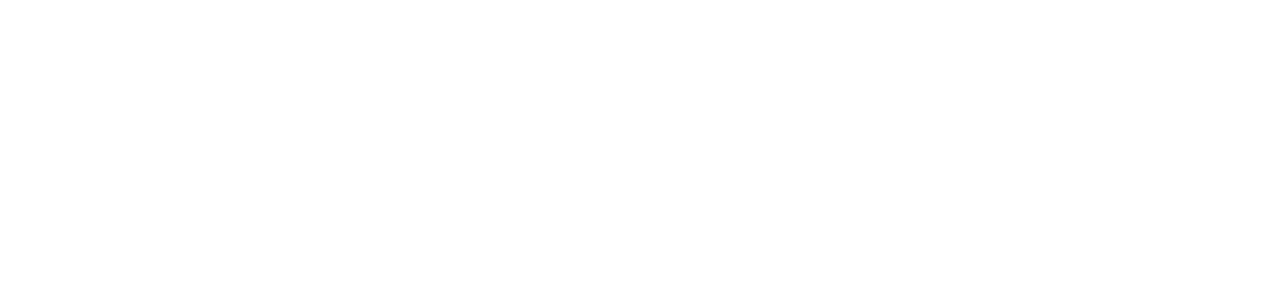
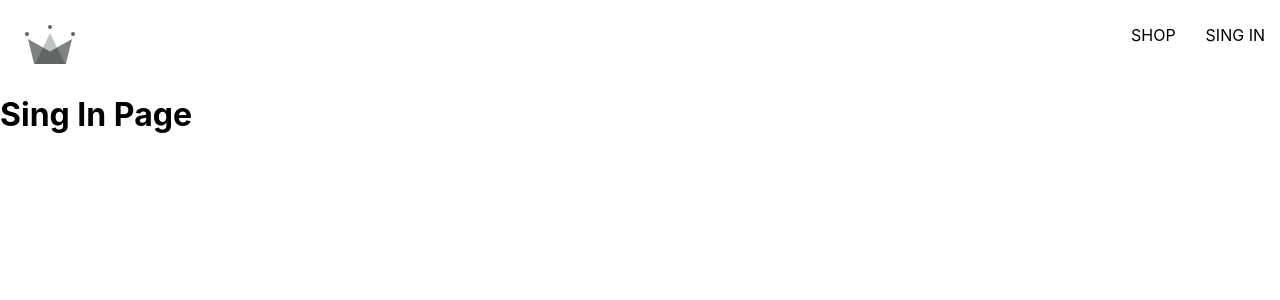
Before and after one commit to DanilKurshanov/react_study, a React (Create React App) app in the folder shop-clothing/: page /sign-in in a window 1280 px wide. Before the commit this address had no page. Shown: the top 300 px of the page. Built offline with nearby package versions, Linux system fonts and the light colour scheme.

Commit message:
start work with Firebase

```diff
--- a/shop-clothing/package.json
+++ b/shop-clothing/package.json
@@ -6,6 +6,7 @@
     "@testing-library/jest-dom": "^5.16.4",
     "@testing-library/react": "^13.1.1",
     "@testing-library/user-event": "^13.5.0",
+    "firebase": "^9.6.11",
     "react": "^18.0.0",
     "react-dom": "^18.0.0",
     "react-router-dom": "^6.3.0",
--- a/shop-clothing/src/App.js
+++ b/shop-clothing/src/App.js
@@ -2,6 +2,7 @@
 
 import Navigation from "./routes/navigation/navigation.component";
 import HomePage from "./routes/home/home.component";
+import SignIn from "./routes/sign-in/sign-in.component";
 
 
 const App = () => {
@@ -9,6 +10,7 @@
         <Routes>
             <Route path={'/'} element={<Navigation />}>
                 <Route index element={<HomePage />} />
+                <Route path={'sign-in'} element={<SignIn />} />
             </Route>
         </Routes>
     );
--- a/shop-clothing/src/routes/navigation/navigation.component.jsx
+++ b/shop-clothing/src/routes/navigation/navigation.component.jsx
@@ -1,21 +1,24 @@
-import {Fragment } from "react";
-import { Outlet, Link} from "react-router-dom";
+import { Fragment } from "react";
+import { Outlet, Link } from "react-router-dom";
 
 import {ReactComponent as CrwnLogo} from "../../assets/086 crown.svg";
 
-import './navigation.styles.scss'
+import './navigation.styles.scss';
 
 
 const Navigation = () => {
     return (
         <Fragment>
             <div className={'navigation'}>
-                <Link className={'logo-container'} to={'/'}>
-                    <CrwnLogo className={'logo'} />
+                <Link className='logo-container' to='/'>
+                    <CrwnLogo className='logo' />
                 </Link>
-                <div className='links-container'>
+                <div className={'nav-links-container'}>
                     <Link className={'nav-link'} to={'/shop'}>
                         SHOP
+                    </Link>
+                    <Link className={'nav-link'} to={'/sign-in'}>
+                        SING IN
                     </Link>
                 </div>
             </div>
--- /dev/null
+++ b/shop-clothing/src/routes/sign-in/sign-in.component.jsx
@@ -0,0 +1,11 @@
+
+
+const SignIn = () => {
+  return (
+      <div>
+          <h1>Sing In Page</h1>
+      </div>
+  );
+};
+
+export default SignIn;
```
Also changed, not shown: 1 other file (tests, documents, lock files or other folders).
